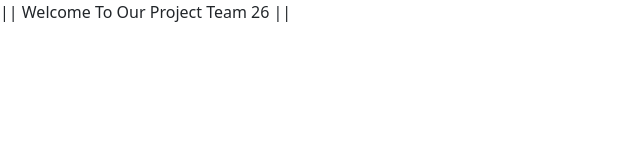
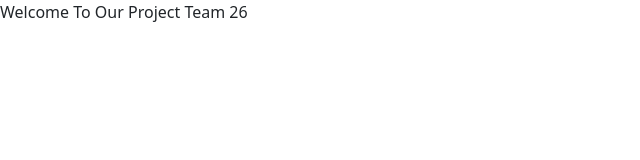
Before and after one commit to theshivv/Neueda, a React (Create React App) app: page / in a window 1280 px wide. Shown: the top 160 px of the page, without its empty margins (0-640 px from the left). Built offline with nearby package versions, Linux system fonts and the light colour scheme.

Commit message:
Pipeline Check 3

```diff
--- a/src/components/Home.jsx
+++ b/src/components/Home.jsx
@@ -3,7 +3,7 @@ import React from 'react'
 const Home = () => {
   return (
     <div>
-     || Welcome To Our Project Team 26 ||
+     Welcome To Our Project Team 26
     </div>
   )
 }
```
